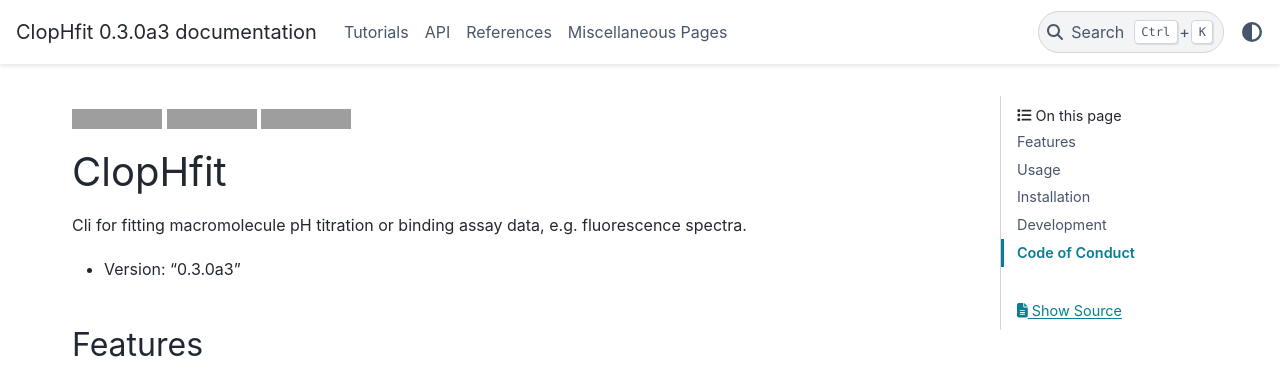
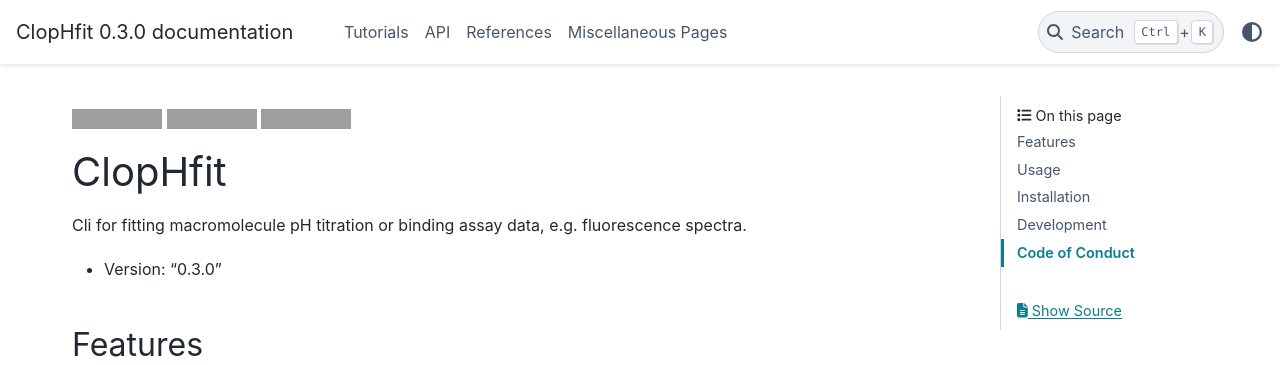
Before and after one commit to darosio/ClopHfit, a Sphinx documentation site: the page built from docs/index.rst, in a window 1280 px wide and 900 px high. Shown: the top 365 px of the window. Built offline with Sphinx 7.4.7 and the PyData theme 0.15.4, drawn with Linux system fonts in a browser that asks for light colours; pages that are not in the unit, such as notebooks, are missing from menus; grey boxes are pictures that could not be loaded.

Commit message:
bump: version 0.3.0a3 → 0.3.0

```diff
--- a/CHANGELOG.rst
+++ b/CHANGELOG.rst
@@ -2,7 +2,7 @@
 Changelog
 =========
 
-0.3.0a3 (2022-03-14)
+0.3.0 (2022-03-14)
 --------------------
 
 Added
--- a/README.rst
+++ b/README.rst
@@ -6,7 +6,7 @@
 Cli for fitting macromolecule pH titration or binding assay data, e.g.
 fluorescence spectra.
 
-- Version: “0.3.0a3”
+- Version: “0.3.0”
 
 
 Features
--- a/docs/conf.py
+++ b/docs/conf.py
@@ -23,7 +23,7 @@
 author = 'Daniele Arosio'
 
 # The full version, including alpha/beta/rc tags
-release = "0.3.0a3"
+release = "0.3.0"
 
 # -- General configuration ---------------------------------------------------
 
--- a/pyproject.toml
+++ b/pyproject.toml
@@ -1,6 +1,6 @@
 [tool.poetry]
 name = "ClopHfit"
-version = "0.3.0a3"
+version = "0.3.0"
 description = "Cli for fitting macromolecule pH titration or binding assays data e.g. fluorescence spectra."
 authors = [
   "daniele arosio <daniele.arosio@cnr.it>"
@@ -96,7 +96,7 @@
 
 [tool.commitizen]
 name = "cz_conventional_commits"
-version = "0.3.0a3"
+version = "0.3.0"
 tag_format = "v$version"
 version_files = [
   "pyproject.toml:version",
--- a/src/clophfit/__init__.py
+++ b/src/clophfit/__init__.py
@@ -1,4 +1,4 @@
 """Parse plate-reader and fit ClopHensor titrations."""
 
 
-__version__ = "0.3.0a3"  # importlib.metadata.version(__name__)
+__version__ = "0.3.0"  # importlib.metadata.version(__name__)
```
